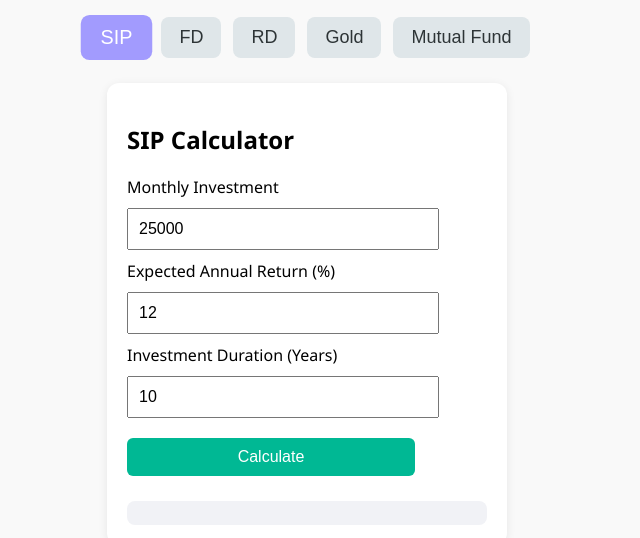
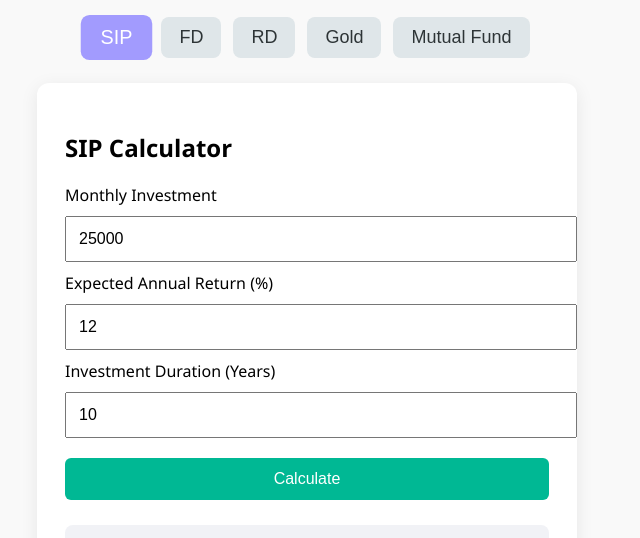
Before and after one commit to Yashgitb/JS-PROJECTS, a plain HTML site: page InvestmentReturnCalci/index.html in a window 1280 px wide. Shown: the part 72-610 px from the top of the page, without its empty margins (333-973 px from the left). Drawn offline with Linux system fonts and the light colour scheme.

Commit message:
Update style.css

```diff
--- a/InvestmentReturnCalci/style.css
+++ b/InvestmentReturnCalci/style.css
@@ -43,24 +43,24 @@ h1 {
 
 
 .container {
-  max-width: 400px;
+  max-width: 540px;
   margin: auto;
 }
 
 .section {
   background: white;
-  padding: 20px;
+  padding: 28px;
   border-radius: 12px;
-  box-shadow: 0 2px 10px rgba(0, 0, 0, 0.08);
+  box-shadow: 0 4px 18px rgba(0, 0, 0, 0.08);
 }
 
 .hidden {
   display: none;
 }
 
-form input, form button {
-  width: 80%;
-  padding: 10px;
+form input, form select, form button {
+  width: 100%;
+  padding: 12px;
   margin: 10px 0;
   font-size: 16px;
 }
```
